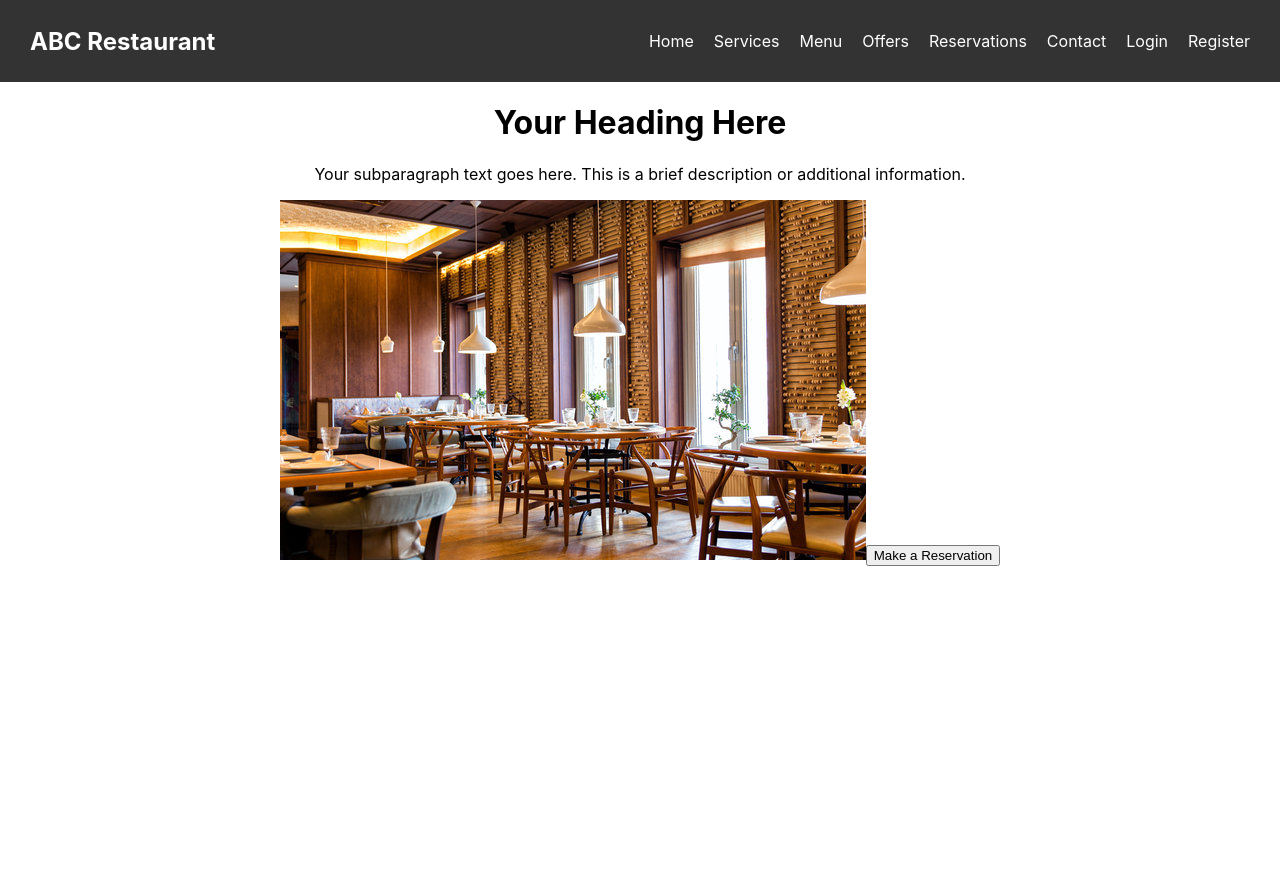
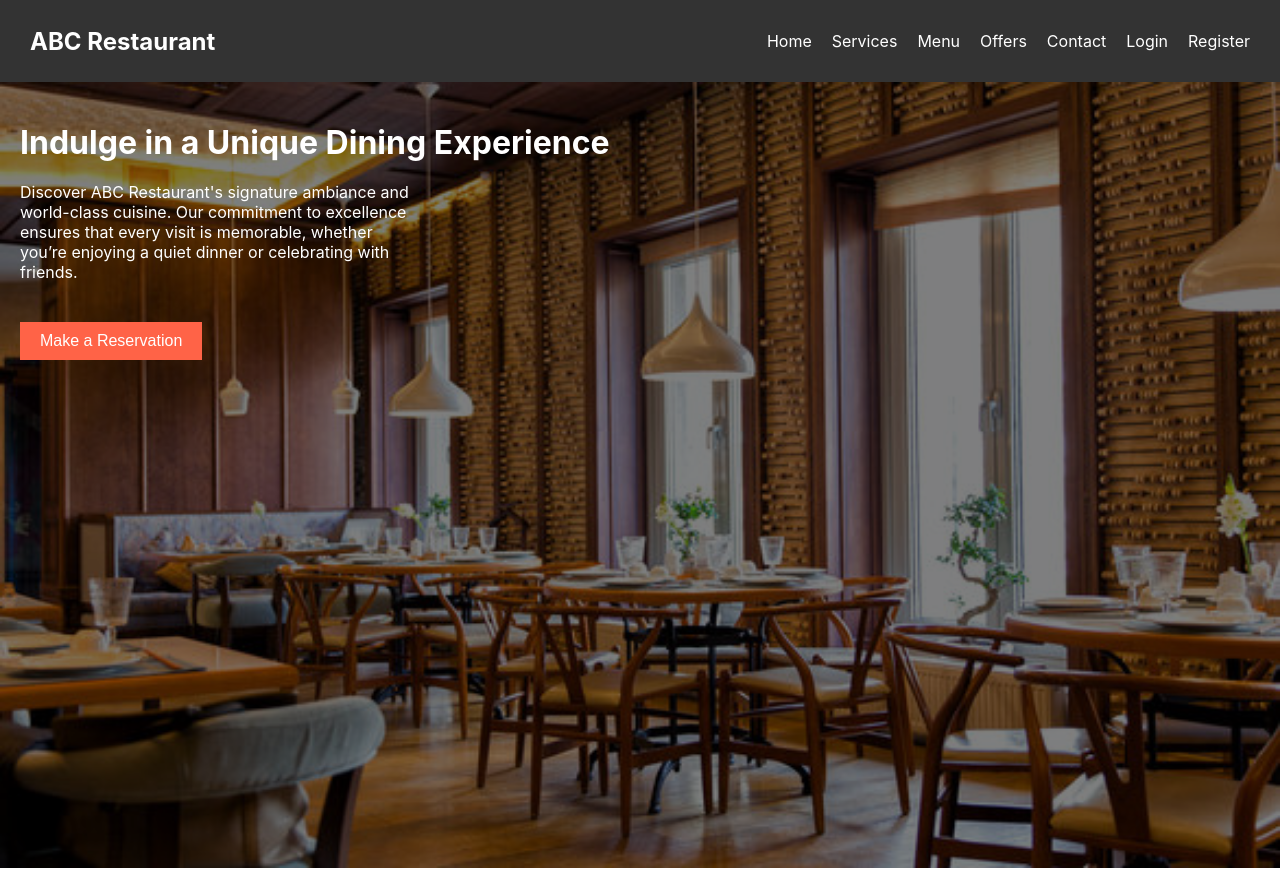
Before and after one commit to nussyy/Restaurant, a React (Create React App) app in the folder frontend/: page / in a window 1280 px wide. Before the commit the page ends 800 px from the top, so only its background shows below. Built offline with nearby package versions, Linux system fonts and the light colour scheme.

Commit message:
Completed home page

```diff
--- /dev/null
+++ b/frontend/src/components/Footer.js
@@ -0,0 +1,13 @@
+import React from 'react';
+
+
+const Footer = () => {
+    return (
+        <footer className="footer">
+            {/* Footer content goes here */}
+            <p>&copy; {new Date().getFullYear()} Your Restaurant. All rights reserved.</p>
+        </footer>
+    );
+}
+
+export default Footer;
--- a/frontend/src/components/Header.js
+++ b/frontend/src/components/Header.js
@@ -22,7 +22,6 @@ const Header = ({ userRole, isAuthenticated, onLogout }) => {
                     <li><a href="/services">Services</a></li>
                     <li><a href="/menu">Menu</a></li>
                     <li><a href="/offers">Offers</a></li>
-                    <li><a href="/reservations">Reservations</a></li>
                     <li><a href="/contact">Contact</a></li>
                     {isAuthenticated && (
             <>
--- a/frontend/src/components/HomePage/HomePage.css
+++ b/frontend/src/components/HomePage/HomePage.css
@@ -1,94 +1,71 @@
-/* General Styles */
-.homepage {
-  font-family: 'Times New Roman', serif;
-  color: #333;
+.homepage-container {
+  position: relative;
+  width: 100%;
+  height: 100vh; /* Adjust height as needed */
+  overflow: hidden;
 }
 
-h2 {
-  font-size: 2rem;
-  margin-bottom: 0.5rem;
-  color: #b11616;
-}
-
-p {
-  font-size: 1rem;
-  line-height: 1.6;
-  color: #666;
-}
-
-ul {
-  list-style-type: none;
-  padding: 0;
-}
-
-ul li {
-  padding: 0.5rem 0;
-}
-
-/* Section Styles */
-.overview, .services, .offers, .gallery {
-  margin: 1.25rem;
-  padding: 1.25rem;
-  background-color: #b11616;
-  border-radius: 0.5rem;
-  color: #fff;
-}
-
-/* Homepage Container */
-.homepage-container {
-  text-align: left;
-  padding: 1.25rem;
-}
-
-/* Homepage Header */
 .homepage-header {
-  margin-bottom: 1.25rem;
+  position: absolute;
+  top: 0;
+  left: 0;
+  padding: 20px;
+  color: #fff; /* White text color for contrast */
+  text-align: left; /* Align text to the left */
+  margin: 0 auto; /* Center the header */
+  padding: 20px; /* Add some padding */
+  max-width: 800px; /* Limit the maximum width */
 }
 
 .homepage-header h1 {
-  font-size: 2.5rem;
-  margin: 0;
-  color: #333;
+  margin-bottom: 20px; /* Add space below the heading */
 }
 
-.homepage-header .homepage-subparagraph {
-  font-size: 1.125rem;
-  color: #555;
+
+
+.homepage-subparagraph {
+  margin: 10px 0;
+  max-width: 400px; /* Adjust as needed */
+  margin-bottom: 30px;
 }
 
-/* Homepage Content */
-.homepage-content {
-  display: flex;
-  flex-direction: column;
+.reservation-button {
+  margin-top: 10px;
+  padding: 10px 20px;
+  border: none;
+  background-color: #ff6347; /* Tomato color */
+  color: white;
+  font-size: 16px;
+  cursor: pointer;
+
 }
 
-/* Image with Quote */
-.image-with-quote {
+.homepage-content {
   position: relative;
-  margin-bottom: 1.25rem;
-  overflow: hidden;
 }
 
-.image-with-quote img {
+.image-only {
+  position: relative;
+}
+
+.image-only img {
   width: 100%;
-  height: auto;
+  height: auto; /* Maintain aspect ratio */
   display: block;
 }
 
-.reservation-button {
+.image-only::before {
+  content: '';
   position: absolute;
-  top: 1rem;
-  left: 1rem;
-  padding: 0.75rem 1.5rem;
-  font-size: 1rem;
-  background-color: #007bff;
-  color: #fff;
-  border: none;
-  border-radius: 0.5rem;
-  cursor: pointer;
-  transition: background-color 0.3s;
+  top: 0;
+  left: 0;
+  width: 100%;
+  height: 100%;
+  background: rgba(0, 0, 0, 0.5); /* Semi-transparent overlay */
+  z-index: 1;
 }
 
-.reservation-button:hover {
-  background-color: #0056b3;
+.homepage-header {
+  z-index: 2;
+  /* Ensure text and button are on top of the overlay */
 }
--- a/frontend/src/components/HomePage/HomePage.js
+++ b/frontend/src/components/HomePage/HomePage.js
@@ -1,24 +1,36 @@
+
 
 import React from 'react';
 import restauranthome from '../../assets/images/restauranthome.jpeg';
-
+import { useNavigate } from 'react-router-dom';
+import './HomePage.css';
+// import Slider from './Offer';
+// import Footer from './Footer';
 
 const HomePage = () => {
+
+    const navigate = useNavigate(); // Initialize the navigate function
+
+    const handleReservationClick = () => {
+        navigate('/reservations'); // Navigate to the reservations page
+    };
+
     return (
         <div className="homepage-container">
             <header className="homepage-header">
-          <h1>Your Heading Here</h1>
-          <p className="homepage-subparagraph">Your subparagraph text goes here. This is a brief description or additional information.</p>
+                <h1>Indulge in a Unique Dining Experience</h1>
+                <p className="homepage-subparagraph">Discover ABC Restaurant's signature ambiance and world-class cuisine. Our commitment to excellence ensures that every visit is memorable, whether you’re enjoying a quiet dinner or celebrating with friends.</p>
+                <button className="reservation-button" onClick={handleReservationClick}>
+                    Make a Reservation
+                </button>
             </header>
             <section className="homepage-content">
-
-
-
                 <div className="image-only">
                     <img src={restauranthome} alt="Just an Image" />
-            <button className="reservation-button">Make a Reservation</button>
                 </div>
             </section>
+            {/* <Slider /> {/* Slider for offers */}
+            {/* <Footer /> Footer */ }
         </div>
     );
 }
--- a/frontend/src/components/Offer.js
+++ b/frontend/src/components/Offer.js
@@ -1,13 +1,28 @@
+
+// import React from 'react';
+
+// const  = () => {
+//     return (
+//         <div>
+//             <h1>offer</h1>
+
+//         </div>
+//     );
+// };
+
+// export default Offer;
+
 
 import React from 'react';
 
-const Offer = () => {
+const Offer= () => {
     return (
-        <div>
-            <h1>offer</h1>
-
-        </div>
+        <section className="offer-slider">
+            {/* Add your slider implementation here */}
+            <h2>Special Offers</h2>
+            {/* Slider content goes here */}
+        </section>
     );
-};
+}
 
 export default Offer;
```
Lines whose indentation alone changed are shown as unchanged.
